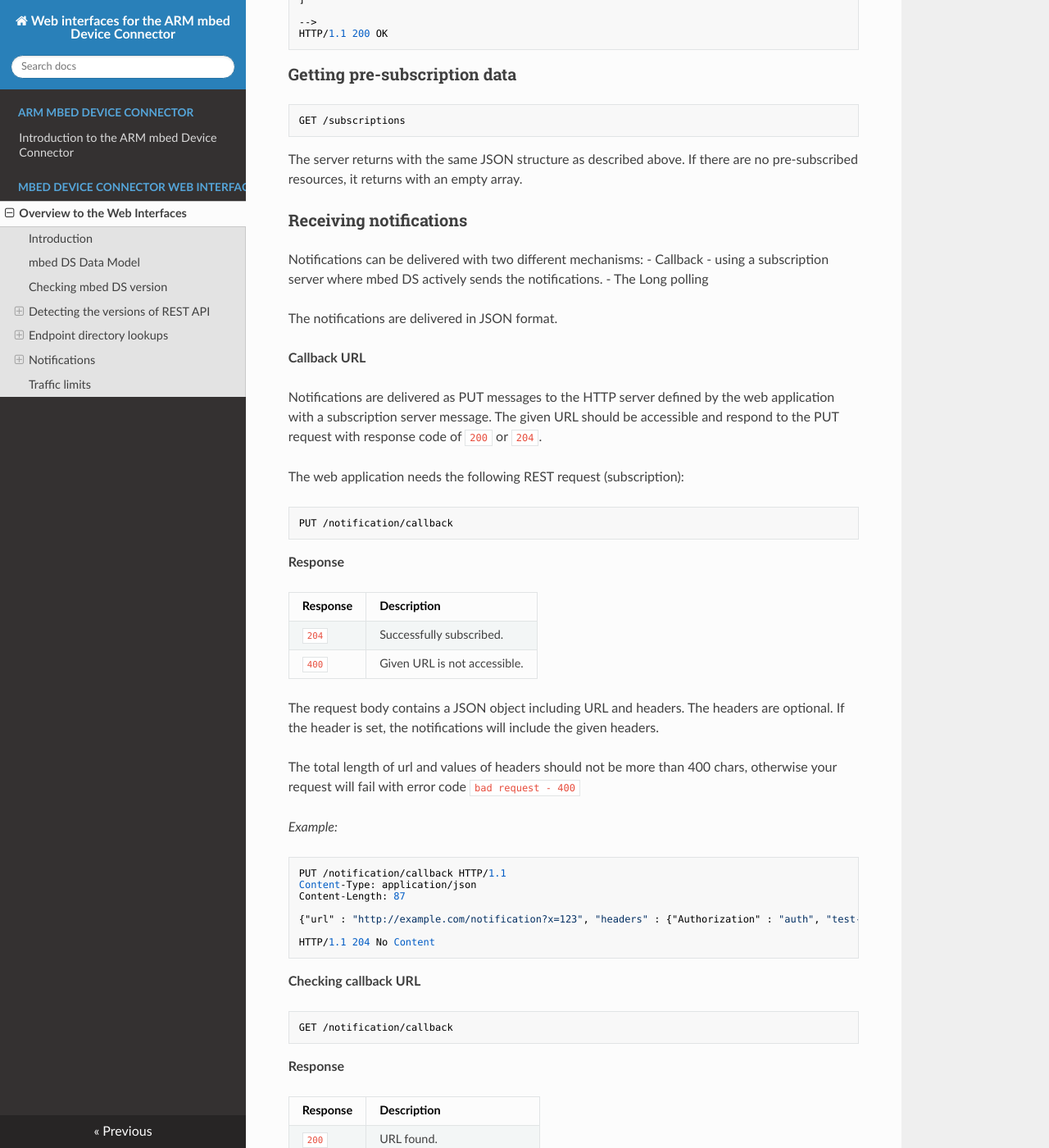
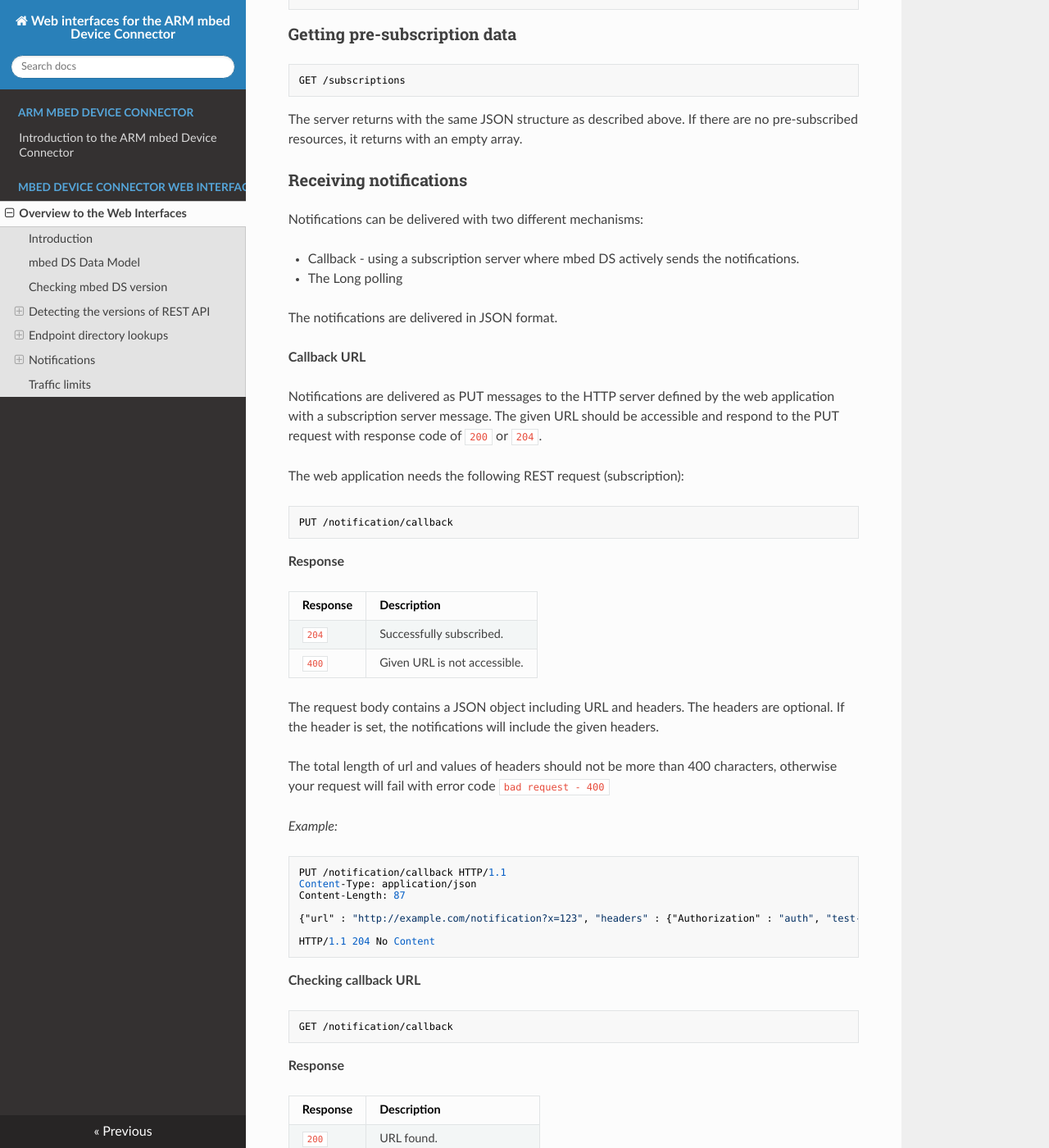
Before and after one commit to ARMmbed/Connector-mDS-REST-API, an MkDocs documentation site: the page built from docs/connector-web-interfaces.md, in a window 1280 px wide and 1400 px high, scrolled down 9510 px. Shown: the whole window at 82% size. Built offline with MkDocs 1.6.1, drawn with Linux system fonts in a browser that asks for light colours; nearby versions of some CDN libraries; old or Windows-style settings are respelled for this version of MkDocs; some of the changed text lies outside the part shown.

Commit message:
tidying up

```diff
--- a/docs/connector-web-interfaces.md
+++ b/docs/connector-web-interfaces.md
@@ -37,6 +37,7 @@ mbed DS version can be checked with call
 
         GET /
 
+
 **Response**
 
 Response|Description
@@ -69,6 +69,7 @@ Acceptable content-types: application/json
         ...
     ]
 
+
 *Example:*
 
     GET /rest-versions
@@ -82,6 +83,7 @@ Acceptable content-types: application/json
         "v2"
     ]
 
+
 ### Calling the latest version of the REST API
 
 To call the latest version of a resource, you can just use the existing URI without any changes or you can prefix the latest version of the above list to your URI as follows:
@@ -90,6 +92,7 @@ To call the latest version of a resource, you can just use the existing URI with
 
     /endpoints
     /v2/endpoints
+
 
 ### Calling an old version of the REST API
 
@@ -107,6 +110,7 @@ The directory lookup interface provides the possibility to browse and filter thr
 ### Listing all endpoints
 
 	GET /endpoints
+
 
 **Parameters**
 
@@ -133,6 +137,7 @@ Acceptable content-types:
         "q": "{queue mode: true|false (default: false)"}
     ]
 
+
 *Example:*
 
     GET /endpoints
@@ -146,9 +151,11 @@ Acceptable content-types:
       { "name":"node-003", "type":"QueueModeNode", "status":"ACTIVE", "q": true}
     ]
 
+
 ### Listing endpoint's resource metainformation
 
 	GET /endpoint/{endpoint-name}
+
 
 **Response**
 
@@ -174,6 +181,7 @@ Acceptable content-types:
       { "uri":"/dev/illu", "obs":"false", "type":"text/plain"}
     ]
 
+
 ### Endpoint's resource representation
 
 This interface provides access to endpoint's resource representation.
@@ -181,6 +189,7 @@ This interface provides access to endpoint's resource representation.
 To access the endpoint's resource representation:
 
 	GET, PUT, POST, DELETE /endpoints/{endpoint-name}/{resource-path}
+
 
 **Parameters**
 
@@ -239,6 +248,7 @@ Indicated with parameter `noResp=true` and as a result, mbed DS makes CoAP Non-c
 
     HTTP/1.1 204 No Content
 
+
 ## Notifications
 
 The mbed DS eventing model consists of observable resources, which enables endpoints to deliver updated resource content, periodically or with a more sophisticated solution dependent logic. Applications can subscribe to every individual resource or can set a pre-subscription data to receive a notification update.
@@ -274,6 +284,7 @@ A subscription response will arrive in the notification channel. An HTTP request
     Content-Type: application/json
 
     {"async-response-id": "5734979#node-001@test.domain.com/path1"}
+
 
 ### Removing a subscription
 
@@ -331,6 +342,7 @@ Acceptable content-types:
     /subscriptions/node-001/dev/temp
     /subscriptions/node-001/dev/power
 
+
 ### Removing endpoint's subscriptions
 
 	DELETE /subscriptions/{endpoint-name}
@@ -378,6 +390,7 @@ Changing the pre-subscription data removes all the previous subscriptions. To re
     -->
     HTTP/1.1 200 OK
 
+
 ### Getting pre-subscription data
 
 	GET /subscriptions
@@ -387,6 +400,7 @@ The server returns with the same JSON structure as described above. If there are
 ### Receiving notifications
 
 Notifications can be delivered with two different mechanisms:
+
 - Callback - using a subscription server where mbed DS actively sends the notifications.
 - The Long polling
 
@@ -409,7 +423,7 @@ The web application needs the following REST request (subscription):
 
 The request body contains a JSON object including URL and headers. The headers are optional. If the header is set, the notifications will include the given headers.
 
-The total length of url and values of headers should not be more than 400 chars, otherwise your request will fail with error code `bad request - 400`
+The total length of url and values of headers should not be more than 400 characters, otherwise your request will fail with error code `bad request - 400`
 
 *Example:*
 
@@ -421,9 +435,11 @@ The total length of url and values of headers should not be more than 400 chars,
 
     HTTP/1.1 204 No Content
 
+
 **Checking callback URL**
 
 	GET /notification/callback
+
 
 **Response**
 
@@ -447,6 +463,7 @@ To delete the Callback URL and remove all subscriptions:
 
 	DELETE /notification/callback
 
+
 **Response**
 
 |Response|Description |
@@ -460,6 +477,7 @@ Notifications are delivered through HTTP long-poll requests. The HTTP request is
 a batch of event notifications are delivered to the client or the request times out (response code 204). In both cases, the client should open a new polling connection after the previous one closes. Long polling connections are handled on a per domain basis, so each open connection delivers notifications for a single domain. The interface for receiving event notification has a URL of the form:
 
 	GET /notification/pull
+
 
 **Parameters**
 
@@ -557,12 +575,14 @@ The notification message is delivered in JSON format as follows:
        ]
     }
 
+
 ## Traffic limits
 The number of transactions and registered endpoints per mbed user is limited. The counter for the number of transactions includes both incoming (endpoint registrations, registration updates and removals, notification) and outgoing (proxy and subscription requets). The current status can be fetched by using the REST API.
 
 To read the current status of limits:
 
 	GET /limits
+
 
 **Response**
 
```
Also changed, not shown: other parts of docs/connector-web-interfaces.md (+0 -1 lines).
